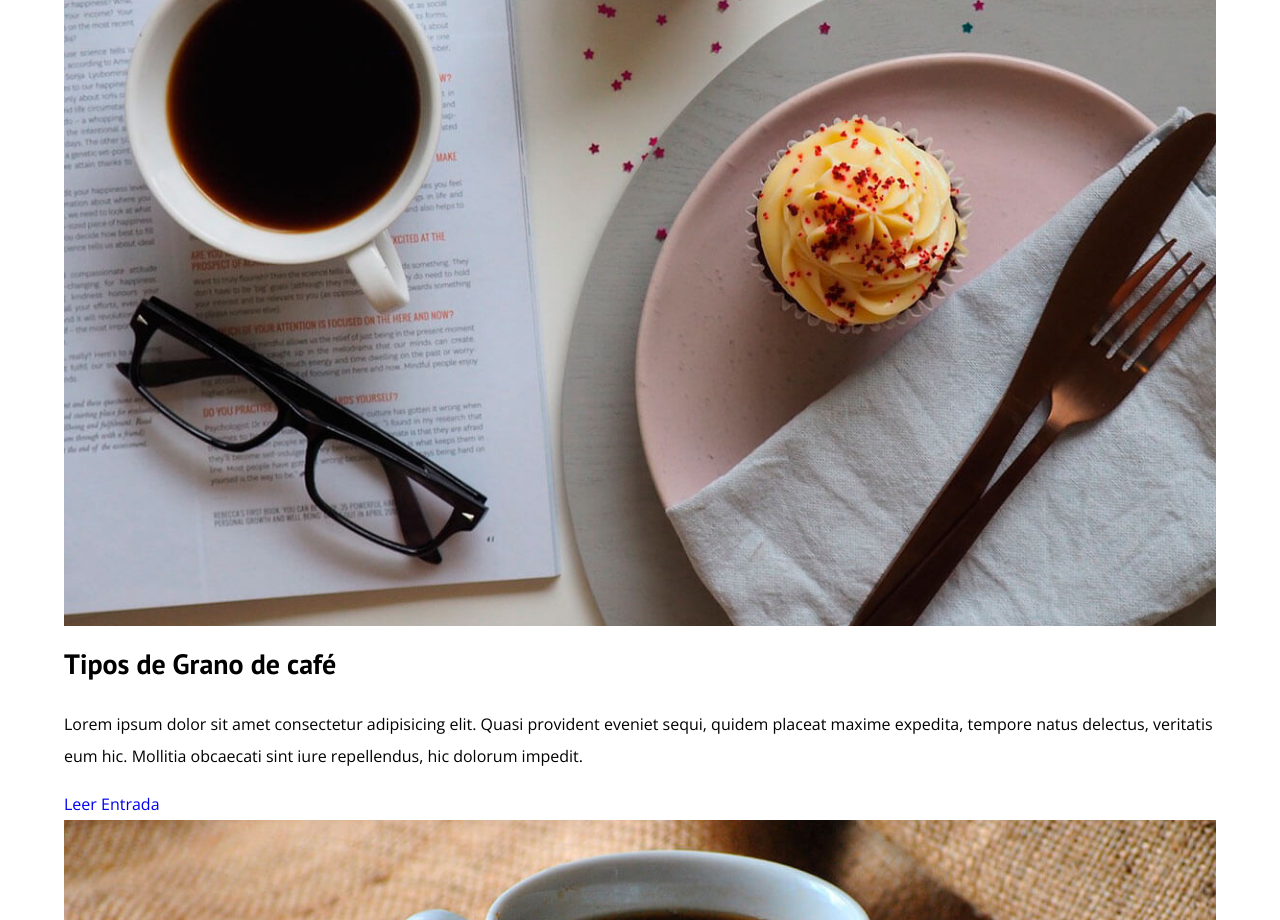
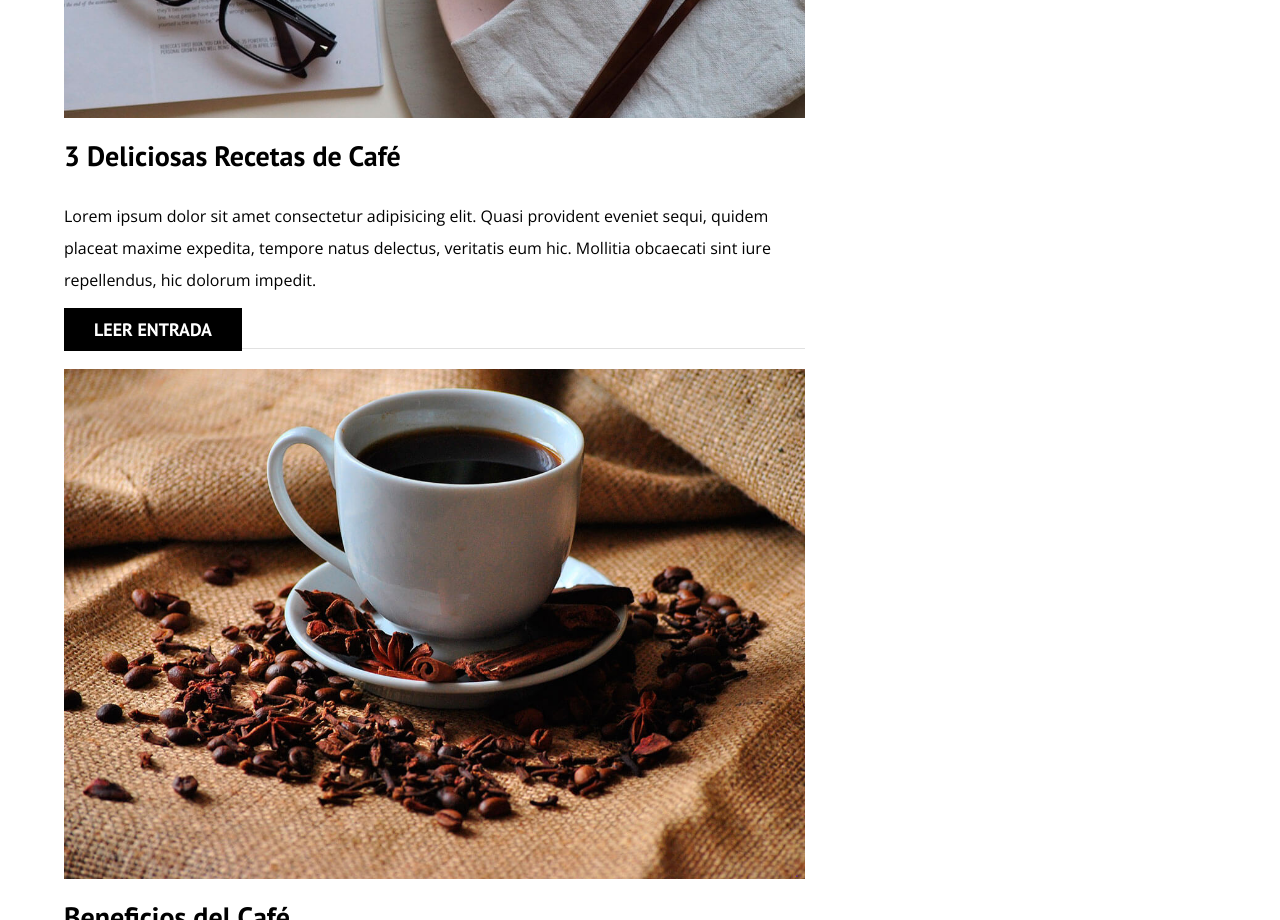
Before and after one commit to Firelx/blog-cafe, a plain HTML site: page index.html in a window 1280 px wide. Shown: the part 1880-2800 px from the top of the page. Drawn offline with nearby package versions, Linux system fonts and the light colour scheme.

Commit message:
Terminar blog

```diff
--- a/css/styles.css
+++ b/css/styles.css
@@ -5,6 +5,7 @@
     --primario: #784D3C;
     --blanco: #ffffff;
     --negro: #000000;
+    --gris: #e1e1e1;
 }
 
 html {
@@ -124,3 +125,43 @@ img {
     font-size: 1.8rem;
     color: var(--blanco)
 }
+
+@media (min-width: 768px) {
+    .contenido-principal {
+        display: grid;
+        grid-template-columns: 2fr 1fr;
+        column-gap: 4rem;
+    }
+}
+
+.entrada {
+    border-bottom: 1px solid var(--gris);
+    margin-bottom: 2rem;margin-bottom: 2rem;
+}
+
+.entrada:last-of-type {
+    border: none;
+    margin-bottom: 0;
+}
+
+.boton {
+    display: block;
+    font-family: var(--fuenteHeading);
+    color: var(--blanco);
+    text-align: center;
+    padding: 1rem 3rem;
+    font-size: 1.8rem;
+    text-transform: uppercase;
+    font-weight: 700;
+    margin-bottom: 2rem;
+}
+
+@media (min-width: 768px) {
+    .boton {
+        display: inline;
+    }
+}
+
+.boton--primario {
+    background-color: var(--negro);
+}
--- a/index.html
+++ b/index.html
@@ -60,7 +60,7 @@
                 </div>
 
                 <div class="entrada__contenido">
-                    <h4 class="no-margin">Tipos de Grano de café</h4>
+                    <h4 class="no-margin">3 Deliciosas Recetas de Café</h4>
                     <p>Lorem ipsum dolor sit amet consectetur adipisicing elit.
                         Quasi provident eveniet sequi, quidem placeat maxime expedita, tempore natus delectus, veritatis eum hic.
                         Mollitia obcaecati sint iure repellendus, hic dolorum impedit.</p>
@@ -74,7 +74,7 @@
                 </div>
 
                 <div class="entrada__contenido">
-                    <h4 class="no-margin">Tipos de Grano de café</h4>
+                    <h4 class="no-margin">Beneficios del Café</h4>
                     <p>Lorem ipsum dolor sit amet consectetur adipisicing elit.
                         Quasi provident eveniet sequi, quidem placeat maxime expedita, tempore natus delectus, veritatis eum hic.
                         Mollitia obcaecati sint iure repellendus, hic dolorum impedit.</p>
```
